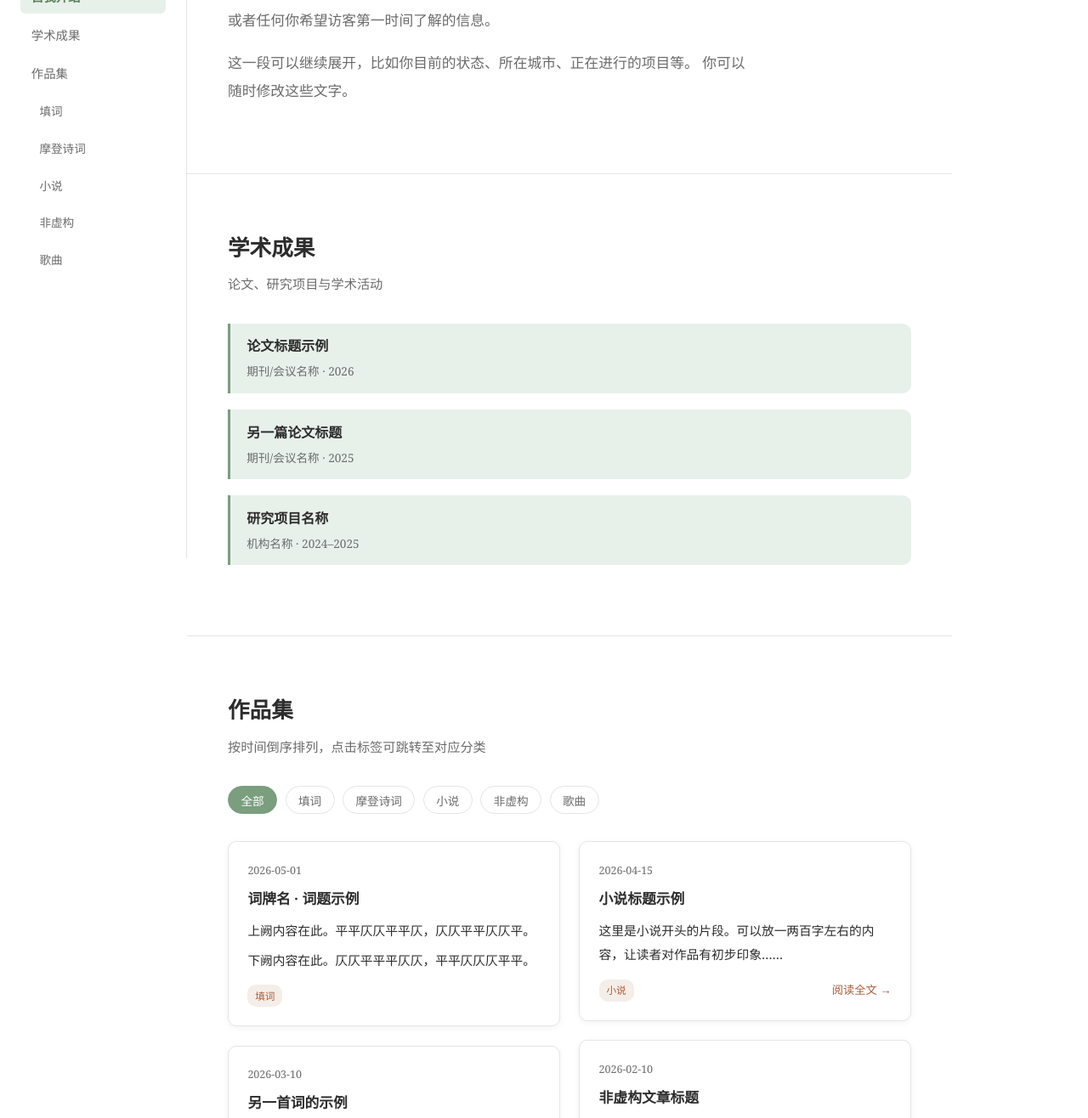
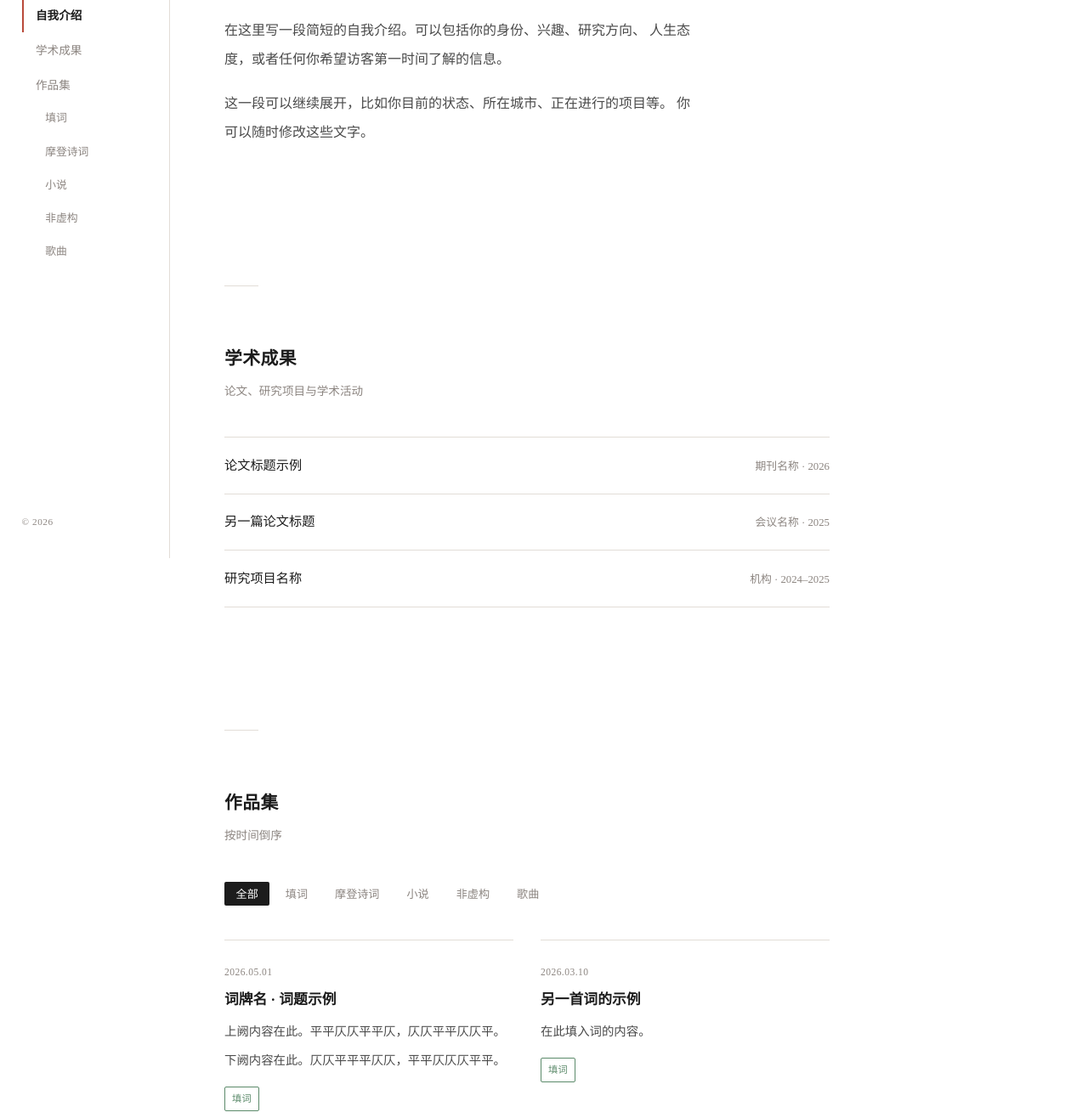
Before and after one commit to dpalvdzoms/agnesyuyue, a plain HTML site: page index.html in a window 1280 px wide. Shown: the part 143-1459 px from the top of the page at 85% size. Drawn offline with nearby package versions, Linux system fonts and the light colour scheme.

Commit message:
Redesign with editorial/literary aesthetic
- Cormorant Garamond + Noto Serif SC typography pairing
- Celadon green (#5B8A6A) and cinnabar red (#B94A3A) color scheme
- Minimal card design with top-border hover accent
- Academic list as clean table rows, not cards
- Refined sidebar with thin cinnabar active indicator
- Removed generic AI-style shadows and rounded corners

```diff
--- a/index.html
+++ b/index.html
@@ -8,9 +8,8 @@
 </head>
 <body>
 
-  <!-- 左侧导航 -->
   <aside class="sidebar">
-    <a href="#intro" class="sidebar-name">你的名字</a>
+    <div class="sidebar-name">你的名字</div>
     <button class="mobile-toggle" onclick="document.querySelector('.sidebar-nav').classList.toggle('open')">☰</button>
     <ul class="sidebar-nav">
       <li><a href="#intro" class="active">自我介绍</a></li>
@@ -22,50 +21,52 @@
       <li><a href="#works-nonfiction" class="sub-item">非虚构</a></li>
       <li><a href="#works-songs" class="sub-item">歌曲</a></li>
     </ul>
+    <div class="sidebar-footer">© 2026</div>
   </aside>
 
-  <!-- 主内容区 -->
   <main class="main">
 
-    <!-- 自我介绍 -->
-    <section id="intro" class="section intro">
-      <h1 class="section-title">你好，我是 ___</h1>
+    <section id="intro" class="section">
+      <h1 class="intro-title">你好，我是 ___</h1>
+      <div class="intro-body">
         <p>
-        在这里写一段简短的自我介绍。可以包括你的身份、兴趣、研究方向、人生态度，
-        或者任何你希望访客第一时间了解的信息。
+          在这里写一段简短的自我介绍。可以包括你的身份、兴趣、研究方向、
+          人生态度，或者任何你希望访客第一时间了解的信息。
         </p>
         <p>
           这一段可以继续展开，比如你目前的状态、所在城市、正在进行的项目等。
           你可以随时修改这些文字。
         </p>
-    </section>
-
-    <!-- 学术成果 -->
-    <section id="academic" class="section">
-      <h2 class="section-title">学术成果</h2>
-      <p class="section-subtitle">论文、研究项目与学术活动</p>
-
-      <!-- 复制 academic-item 块来添加新条目 -->
-      <div class="academic-item">
-        <h3>论文标题示例</h3>
-        <p class="meta">期刊/会议名称 · 2026</p>
-      </div>
-
-      <div class="academic-item">
-        <h3>另一篇论文标题</h3>
-        <p class="meta">期刊/会议名称 · 2025</p>
-      </div>
-
-      <div class="academic-item">
-        <h3>研究项目名称</h3>
-        <p class="meta">机构名称 · 2024–2025</p>
       </div>
     </section>
 
-    <!-- 作品集 -->
+    <section id="academic" class="section">
+      <div class="section-header">
+        <h2>学术成果</h2>
+        <p>论文、研究项目与学术活动</p>
+      </div>
+
+      <ul class="academic-list">
+        <li>
+          <span class="academic-title">论文标题示例</span>
+          <span class="academic-meta">期刊名称 · 2026</span>
+        </li>
+        <li>
+          <span class="academic-title">另一篇论文标题</span>
+          <span class="academic-meta">会议名称 · 2025</span>
+        </li>
+        <li>
+          <span class="academic-title">研究项目名称</span>
+          <span class="academic-meta">机构 · 2024–2025</span>
+        </li>
+      </ul>
+    </section>
+
     <section id="works" class="section">
-      <h2 class="section-title">作品集</h2>
-      <p class="section-subtitle">按时间倒序排列，点击标签可跳转至对应分类</p>
+      <div class="section-header">
+        <h2>作品集</h2>
+        <p>按时间倒序</p>
+      </div>
 
       <div class="works-filter">
         <button class="active" data-filter="all">全部</button>
@@ -78,9 +79,8 @@
 
       <div class="masonry" id="works-masonry">
 
-        <!-- ====== 填词 ====== -->
         <div class="card" data-category="ci" id="works-ci">
-          <div class="card-date">2026-05-01</div>
+          <div class="card-date">2026.05.01</div>
           <h3 class="card-title">词牌名 · 词题示例</h3>
           <div class="card-body">
             <p>上阙内容在此。平平仄仄平平仄，仄仄平平仄仄平。</p>
@@ -91,20 +91,8 @@
           </div>
         </div>
 
-        <div class="card" data-category="ci">
-          <div class="card-date">2026-03-10</div>
-          <h3 class="card-title">另一首词的示例</h3>
-          <div class="card-body">
-            <p>在此填入词的内容。</p>
-          </div>
-          <div class="card-footer">
-            <span class="card-tag">填词</span>
-          </div>
-        </div>
-
-        <!-- ====== 摩登诗词 ====== -->
         <div class="card" data-category="modern" id="works-modern">
-          <div class="card-date">2026-04-20</div>
+          <div class="card-date">2026.04.20</div>
           <h3 class="card-title">摩登诗词标题示例</h3>
           <div class="card-body">
             <p>诗词内容在此展示。</p>
@@ -115,9 +103,8 @@
           </div>
         </div>
 
-        <!-- ====== 小说 ====== -->
         <div class="card" data-category="fiction" id="works-fiction">
-          <div class="card-date">2026-04-15</div>
+          <div class="card-date">2026.04.15</div>
           <h3 class="card-title">小说标题示例</h3>
           <div class="card-body">
             <p>这里是小说开头的片段。可以放一两百字左右的内容，让读者对作品有初步印象……</p>
@@ -128,9 +115,19 @@
           </div>
         </div>
 
-        <!-- ====== 非虚构 ====== -->
+        <div class="card" data-category="ci">
+          <div class="card-date">2026.03.10</div>
+          <h3 class="card-title">另一首词的示例</h3>
+          <div class="card-body">
+            <p>在此填入词的内容。</p>
+          </div>
+          <div class="card-footer">
+            <span class="card-tag">填词</span>
+          </div>
+        </div>
+
         <div class="card" data-category="nonfiction" id="works-nonfiction">
-          <div class="card-date">2026-02-10</div>
+          <div class="card-date">2026.02.10</div>
           <h3 class="card-title">非虚构文章标题</h3>
           <div class="card-body">
             <p>文章开头片段。这是一篇关于某个主题的深入探讨……</p>
@@ -141,9 +138,8 @@
           </div>
         </div>
 
-        <!-- ====== 歌曲 ====== -->
         <div class="card" data-category="songs" id="works-songs">
-          <div class="card-date">2026-01-05</div>
+          <div class="card-date">2026.01.05</div>
           <h3 class="card-title">歌曲名称示例</h3>
           <div class="card-body">
             <p>歌词第一段在此展示。</p>
@@ -159,43 +155,36 @@
 
   </main>
 
-  <footer class="footer">
-    <p>© 2026 你的名字. All rights reserved.</p>
-  </footer>
+  <footer class="footer">你的名字 · 2026</footer>
 
   <script>
-    // 筛选功能
     document.querySelectorAll('.works-filter button').forEach(btn => {
       btn.addEventListener('click', () => {
         document.querySelector('.works-filter button.active').classList.remove('active');
         btn.classList.add('active');
-        const filter = btn.dataset.filter;
-        document.querySelectorAll('.card').forEach(card => {
-          card.style.display = (filter === 'all' || card.dataset.category === filter) ? '' : 'none';
+        const f = btn.dataset.filter;
+        document.querySelectorAll('.card').forEach(c => {
+          c.style.display = (f === 'all' || c.dataset.category === f) ? '' : 'none';
         });
       });
     });
 
-    // 滚动高亮导航
-    const sections = document.querySelectorAll('.section, [id^="works-"]');
     const navLinks = document.querySelectorAll('.sidebar-nav a');
+    const targets = [...navLinks].map(a => {
+      const id = a.getAttribute('href').slice(1);
+      return { link: a, el: document.getElementById(id) };
+    }).filter(t => t.el);
 
     function updateNav() {
-      let current = '';
-      sections.forEach(sec => {
-        if (sec.offsetTop - 120 <= window.scrollY) {
-          current = sec.id;
+      let active = targets[0];
+      for (const t of targets) {
+        if (t.el.getBoundingClientRect().top <= 140) active = t;
       }
-      });
-      navLinks.forEach(link => {
-        link.classList.remove('active');
-        if (link.getAttribute('href') === '#' + current) {
-          link.classList.add('active');
-        }
-      });
+      navLinks.forEach(l => l.classList.remove('active'));
+      if (active) active.link.classList.add('active');
     }
 
-    window.addEventListener('scroll', updateNav);
+    window.addEventListener('scroll', updateNav, { passive: true });
     updateNav();
   </script>
 
--- a/style.css
+++ b/style.css
@@ -1,322 +1,373 @@
-@import url('https://fonts.googleapis.com/css2?family=Noto+Serif+SC:wght@400;600;700&family=Noto+Serif+Tibetan:wght@400;700&family=Noto+Serif:ital,wght@0,400;0,700;1,400&display=swap');
+@import url('https://fonts.googleapis.com/css2?family=Noto+Serif+SC:wght@300;400;600;700&family=Noto+Serif+Tibetan:wght@400;700&family=Cormorant+Garamond:ital,wght@0,400;0,600;1,400&display=swap');
 
 :root {
-  --bg: #FFFFFF;
-  --text: #2C2C2C;
-  --text-secondary: #6B6B6B;
-  --green: #7A9E7E;
-  --green-light: #E8F0EA;
-  --green-dark: #5A7E5E;
-  --rust: #A85C3A;
-  --rust-light: #F5EDE8;
-  --border: #E5E5E5;
-  --shadow: 0 2px 8px rgba(0, 0, 0, 0.05);
-  --radius: 10px;
-  --font-main: 'Noto Serif SC', 'Noto Serif', 'Noto Serif Tibetan', Georgia, serif;
-  --sidebar-width: 220px;
+  --ink: #1C1C1C;
+  --ink-light: #4A4A4A;
+  --ink-faint: #8C8580;
+  --paper: #FFFFFF;
+  --paper-warm: #FDFCFA;
+  --celadon: #5B8A6A;
+  --celadon-pale: #EFF5F1;
+  --cinnabar: #B94A3A;
+  --cinnabar-pale: #FDF6F4;
+  --rule: #E2DDD7;
+  --sidebar-w: 200px;
+  --font-zh: 'Noto Serif SC', serif;
+  --font-lat: 'Cormorant Garamond', serif;
+  --font-tibetan: 'Noto Serif Tibetan', serif;
 }
 
-* {
-  margin: 0;
-  padding: 0;
-  box-sizing: border-box;
+* { margin: 0; padding: 0; box-sizing: border-box; }
+
+html { scroll-behavior: smooth; }
+
+body {
+  font-family: var(--font-zh), var(--font-tibetan);
+  background: var(--paper);
+  color: var(--ink);
+  line-height: 2;
+  font-size: 15px;
+  -webkit-font-smoothing: antialiased;
 }
 
-html {
-  scroll-behavior: smooth;
-}
-
-body {
-  font-family: var(--font-main);
-  background: var(--bg);
-  color: var(--text);
-  line-height: 1.8;
+::selection {
+  background: var(--celadon-pale);
+  color: var(--ink);
 }
 
 a {
-  color: var(--rust);
+  color: inherit;
   text-decoration: none;
-  transition: opacity 0.2s;
+  transition: color 0.3s ease;
 }
 
-a:hover {
-  opacity: 0.7;
-}
-
-/* Sidebar */
+/* ═══════ Sidebar ═══════ */
 .sidebar {
   position: fixed;
   top: 0;
   left: 0;
-  width: var(--sidebar-width);
+  width: var(--sidebar-w);
   height: 100vh;
-  padding: 2.5rem 1.5rem;
-  border-right: 1px solid var(--border);
-  overflow-y: auto;
+  padding: 3rem 1.6rem 2rem;
+  display: flex;
+  flex-direction: column;
+  border-right: 1px solid var(--rule);
   z-index: 100;
-  background: var(--bg);
+  background: var(--paper);
 }
 
 .sidebar-name {
-  font-size: 1.1rem;
-  font-weight: 700;
-  color: var(--text);
-  display: block;
-  margin-bottom: 2rem;
-  padding-bottom: 1rem;
-  border-bottom: 1px solid var(--border);
+  font-family: var(--font-lat), var(--font-zh);
+  font-size: 0.82rem;
+  font-weight: 600;
+  letter-spacing: 0.15em;
+  text-transform: uppercase;
+  color: var(--ink);
+  margin-bottom: 3rem;
+  padding-bottom: 1.2rem;
+  border-bottom: 1px solid var(--rule);
 }
 
 .sidebar-nav {
   list-style: none;
+  flex: 1;
 }
 
 .sidebar-nav li {
-  margin-bottom: 0.4rem;
+  margin-bottom: 0.15rem;
 }
 
 .sidebar-nav a {
   display: block;
-  padding: 0.4rem 0.8rem;
-  border-radius: 6px;
-  color: var(--text-secondary);
-  font-size: 0.9rem;
-  transition: all 0.2s;
+  padding: 0.35rem 0 0.35rem 0.9rem;
+  font-size: 0.85rem;
+  color: var(--ink-faint);
+  border-left: 2px solid transparent;
+  transition: all 0.3s ease;
 }
 
 .sidebar-nav a:hover {
-  color: var(--text);
-  background: var(--green-light);
-  opacity: 1;
+  color: var(--ink-light);
 }
 
 .sidebar-nav a.active {
-  color: var(--green-dark);
-  background: var(--green-light);
+  color: var(--ink);
+  border-left-color: var(--cinnabar);
   font-weight: 600;
-  opacity: 1;
 }
 
 .sidebar-nav .sub-item {
-  padding-left: 1.4rem;
-  font-size: 0.85rem;
+  font-size: 0.8rem;
+  padding-left: 1.6rem;
 }
 
-/* Main Content */
+.sidebar-footer {
+  font-size: 0.7rem;
+  color: var(--ink-faint);
+  letter-spacing: 0.05em;
+}
+
+/* ═══════ Main ═══════ */
 .main {
-  margin-left: var(--sidebar-width);
+  margin-left: var(--sidebar-w);
   min-height: 100vh;
 }
 
 .section {
-  padding: 4rem 3rem;
-  max-width: 900px;
-  border-bottom: 1px solid var(--border);
+  padding: 5rem 4rem 4rem;
+  max-width: 840px;
+  position: relative;
 }
 
-.section:last-child {
-  border-bottom: none;
+.section + .section::before {
+  content: '';
+  display: block;
+  width: 40px;
+  height: 1px;
+  background: var(--rule);
+  margin-bottom: 4rem;
 }
 
-.section-title {
-  font-size: 1.6rem;
-  font-weight: 700;
-  margin-bottom: 0.4rem;
-  color: var(--text);
-}
-
-.section-subtitle {
-  color: var(--text-secondary);
-  font-size: 0.95rem;
+/* ═══════ Intro ═══════ */
+.intro-title {
+  font-family: var(--font-lat), var(--font-zh);
+  font-size: 2.4rem;
+  font-weight: 300;
+  letter-spacing: -0.01em;
+  line-height: 1.3;
   margin-bottom: 2rem;
 }
 
-/* Hero / Intro */
-.intro p {
-  font-size: 1.05rem;
-  color: var(--text-secondary);
-  max-width: 620px;
-  line-height: 2;
-  margin-bottom: 1rem;
+.intro-body p {
+  font-size: 1rem;
+  color: var(--ink-light);
+  max-width: 560px;
+  margin-bottom: 1.2rem;
+  line-height: 2.1;
 }
 
-/* Academic */
-.academic-item {
-  border-left: 3px solid var(--green);
-  padding: 0.8rem 1.2rem;
-  margin-bottom: 1.2rem;
-  border-radius: 0 var(--radius) var(--radius) 0;
-  background: var(--green-light);
+/* ═══════ Academic ═══════ */
+.section-header {
+  margin-bottom: 2.5rem;
 }
 
-.academic-item h3 {
-  font-size: 1rem;
+.section-header h2 {
+  font-size: 1.3rem;
   font-weight: 600;
-  margin-bottom: 0.2rem;
+  letter-spacing: 0.02em;
+  margin-bottom: 0.3rem;
 }
 
-.academic-item .meta {
+.section-header p {
   font-size: 0.85rem;
-  color: var(--text-secondary);
+  color: var(--ink-faint);
 }
 
-/* Works Filter */
+.academic-list {
+  list-style: none;
+}
+
+.academic-list li {
+  padding: 1.1rem 0;
+  border-bottom: 1px solid var(--rule);
+  display: flex;
+  justify-content: space-between;
+  align-items: baseline;
+  gap: 2rem;
+}
+
+.academic-list li:first-child {
+  border-top: 1px solid var(--rule);
+}
+
+.academic-title {
+  font-size: 0.95rem;
+  font-weight: 400;
+}
+
+.academic-meta {
+  font-size: 0.8rem;
+  color: var(--ink-faint);
+  white-space: nowrap;
+}
+
+/* ═══════ Works ═══════ */
 .works-filter {
   display: flex;
   flex-wrap: wrap;
-  gap: 0.6rem;
-  margin-bottom: 2rem;
+  gap: 0.3rem;
+  margin-bottom: 2.5rem;
 }
 
 .works-filter button {
-  padding: 0.35rem 0.9rem;
-  border-radius: 20px;
-  border: 1px solid var(--border);
-  background: var(--bg);
-  color: var(--text-secondary);
-  font-size: 0.85rem;
-  font-family: var(--font-main);
+  padding: 0.3rem 0.85rem;
+  border: none;
+  background: none;
+  color: var(--ink-faint);
+  font-family: var(--font-zh);
+  font-size: 0.82rem;
   cursor: pointer;
-  transition: all 0.2s;
+  border-radius: 2px;
+  transition: all 0.25s ease;
 }
 
 .works-filter button:hover {
-  border-color: var(--green);
-  color: var(--green-dark);
+  color: var(--ink);
 }
 
 .works-filter button.active {
-  background: var(--green);
-  color: #fff;
-  border-color: var(--green);
+  background: var(--ink);
+  color: var(--paper);
 }
 
-/* Masonry */
+/* ═══════ Masonry ═══════ */
 .masonry {
   columns: 2;
-  column-gap: 1.4rem;
+  column-gap: 2rem;
 }
 
 .card {
   break-inside: avoid;
-  background: var(--bg);
-  border: 1px solid var(--border);
-  border-radius: var(--radius);
-  padding: 1.4rem;
-  margin-bottom: 1.4rem;
-  box-shadow: var(--shadow);
-  transition: box-shadow 0.2s, border-color 0.2s;
+  margin-bottom: 2.2rem;
+  padding: 1.6rem 0;
+  border-top: 1px solid var(--rule);
+  transition: border-color 0.3s ease;
 }
 
 .card:hover {
-  box-shadow: 0 4px 16px rgba(0, 0, 0, 0.08);
-  border-color: var(--green);
+  border-top-color: var(--celadon);
 }
 
 .card-date {
-  font-size: 0.78rem;
-  color: var(--text-secondary);
-  margin-bottom: 0.4rem;
+  font-size: 0.72rem;
+  color: var(--ink-faint);
+  letter-spacing: 0.04em;
+  margin-bottom: 0.5rem;
 }
 
 .card-title {
   font-size: 1.05rem;
   font-weight: 600;
-  margin-bottom: 0.6rem;
+  margin-bottom: 0.7rem;
+  line-height: 1.5;
 }
 
 .card-body {
-  font-size: 0.92rem;
-  line-height: 1.9;
-  color: var(--text);
+  font-size: 0.9rem;
+  line-height: 2;
+  color: var(--ink-light);
 }
 
 .card-body p {
-  margin-bottom: 0.4rem;
+  margin-bottom: 0.3rem;
 }
 
 .card-footer {
-  margin-top: 0.9rem;
+  margin-top: 1rem;
   display: flex;
   align-items: center;
   justify-content: space-between;
 }
 
 .card-tag {
-  display: inline-block;
-  padding: 0.15rem 0.55rem;
-  border-radius: 10px;
-  background: var(--rust-light);
-  color: var(--rust);
-  font-size: 0.73rem;
+  font-size: 0.7rem;
+  color: var(--celadon);
+  letter-spacing: 0.03em;
+  padding: 0.15rem 0.5rem;
+  border: 1px solid var(--celadon);
+  border-radius: 2px;
 }
 
 .card-read-more {
-  font-size: 0.83rem;
-  color: var(--rust);
+  font-size: 0.8rem;
+  color: var(--cinnabar);
+  letter-spacing: 0.02em;
+  transition: letter-spacing 0.3s ease;
 }
 
-/* Article / Full Text Page */
+.card-read-more:hover {
+  letter-spacing: 0.06em;
+}
+
+/* ═══════ Article Page ═══════ */
 .article-page {
-  max-width: 720px;
+  max-width: 680px;
   margin: 0 auto;
-  padding: 3rem 2rem;
+  padding: 4rem 2rem 5rem;
 }
 
 .article-page h1 {
-  font-size: 1.7rem;
-  margin-bottom: 0.5rem;
+  font-size: 1.6rem;
+  font-weight: 600;
+  line-height: 1.4;
+  margin-bottom: 0.6rem;
 }
 
 .article-page .meta {
-  color: var(--text-secondary);
-  font-size: 0.88rem;
-  margin-bottom: 2rem;
-  padding-bottom: 1.2rem;
-  border-bottom: 1px solid var(--border);
+  font-size: 0.82rem;
+  color: var(--ink-faint);
+  margin-bottom: 2.5rem;
+  padding-bottom: 2rem;
+  border-bottom: 1px solid var(--rule);
 }
 
 .article-page .content {
-  font-size: 1.02rem;
-  line-height: 2;
+  font-size: 1rem;
+  line-height: 2.2;
 }
 
 .article-page .content p {
-  margin-bottom: 1.4rem;
+  margin-bottom: 1.6rem;
+}
+
+.article-page .content hr {
+  border: none;
+  height: 1px;
+  background: var(--rule);
+  margin: 2.5rem 0;
 }
 
 .back-link {
   display: inline-block;
-  margin-bottom: 2rem;
-  font-size: 0.88rem;
-  color: var(--text-secondary);
+  margin-bottom: 3rem;
+  font-size: 0.82rem;
+  color: var(--ink-faint);
+  letter-spacing: 0.03em;
+  transition: color 0.3s ease;
 }
 
 .back-link:hover {
-  color: var(--rust);
+  color: var(--cinnabar);
 }
 
-/* Footer */
+/* ═══════ Footer ═══════ */
 .footer {
-  text-align: center;
-  padding: 2rem 3rem;
-  color: var(--text-secondary);
-  font-size: 0.78rem;
-  border-top: 1px solid var(--border);
-  margin-left: var(--sidebar-width);
+  padding: 3rem 4rem;
+  font-size: 0.72rem;
+  color: var(--ink-faint);
+  letter-spacing: 0.05em;
+  margin-left: var(--sidebar-w);
+  border-top: 1px solid var(--rule);
 }
 
-/* Responsive */
+/* ═══════ Responsive ═══════ */
+@media (max-width: 900px) {
+  .masonry { columns: 1; }
+}
+
 @media (max-width: 768px) {
+  :root { --sidebar-w: 0px; }
+
   .sidebar {
     position: fixed;
-    top: 0;
-    left: 0;
+    top: 0; left: 0; right: 0;
     width: 100%;
     height: auto;
-    padding: 1rem 1.2rem;
+    flex-direction: row;
+    align-items: center;
+    padding: 0.9rem 1.4rem;
     border-right: none;
-    border-bottom: 1px solid var(--border);
+    border-bottom: 1px solid var(--rule);
     z-index: 200;
   }
 
@@ -324,59 +375,40 @@ a:hover {
     margin-bottom: 0;
     padding-bottom: 0;
     border-bottom: none;
-    display: inline;
   }
 
   .sidebar-nav {
     display: none;
-    flex-wrap: wrap;
-    gap: 0.3rem;
-    margin-top: 0.8rem;
+    position: absolute;
+    top: 100%;
+    left: 0; right: 0;
+    background: var(--paper);
+    border-bottom: 1px solid var(--rule);
+    padding: 1rem 1.4rem;
+    flex-direction: column;
   }
 
-  .sidebar-nav.open {
-    display: flex;
+  .sidebar-nav.open { display: flex; }
+
+  .sidebar-footer { display: none; }
+
+  .mobile-toggle {
+    margin-left: auto;
+    background: none;
+    border: none;
+    font-size: 1.1rem;
+    cursor: pointer;
+    color: var(--ink);
   }
 
-  .sidebar-nav li {
-    margin-bottom: 0;
-  }
+  .main { margin-left: 0; margin-top: 54px; }
+  .footer { margin-left: 0; }
 
-  .sidebar-nav .sub-item {
-    padding-left: 0.8rem;
-  }
-
-  .mobile-toggle {
-    display: inline-block;
-    float: right;
-    background: none;
-    border: none;
-    font-size: 1.3rem;
-    cursor: pointer;
-    color: var(--text);
-    font-family: var(--font-main);
-  }
-
-  .main {
-    margin-left: 0;
-    margin-top: 60px;
-  }
-
-  .footer {
-    margin-left: 0;
-  }
-
-  .section {
-    padding: 2.5rem 1.5rem;
-  }
-
-  .masonry {
-    columns: 1;
-  }
+  .section { padding: 3rem 1.6rem 2.5rem; }
+  .intro-title { font-size: 1.8rem; }
+  .academic-list li { flex-direction: column; gap: 0.3rem; }
 }
 
 @media (min-width: 769px) {
-  .mobile-toggle {
-    display: none;
-  }
+  .mobile-toggle { display: none; }
 }
```
Lines whose indentation alone changed are shown as unchanged.
